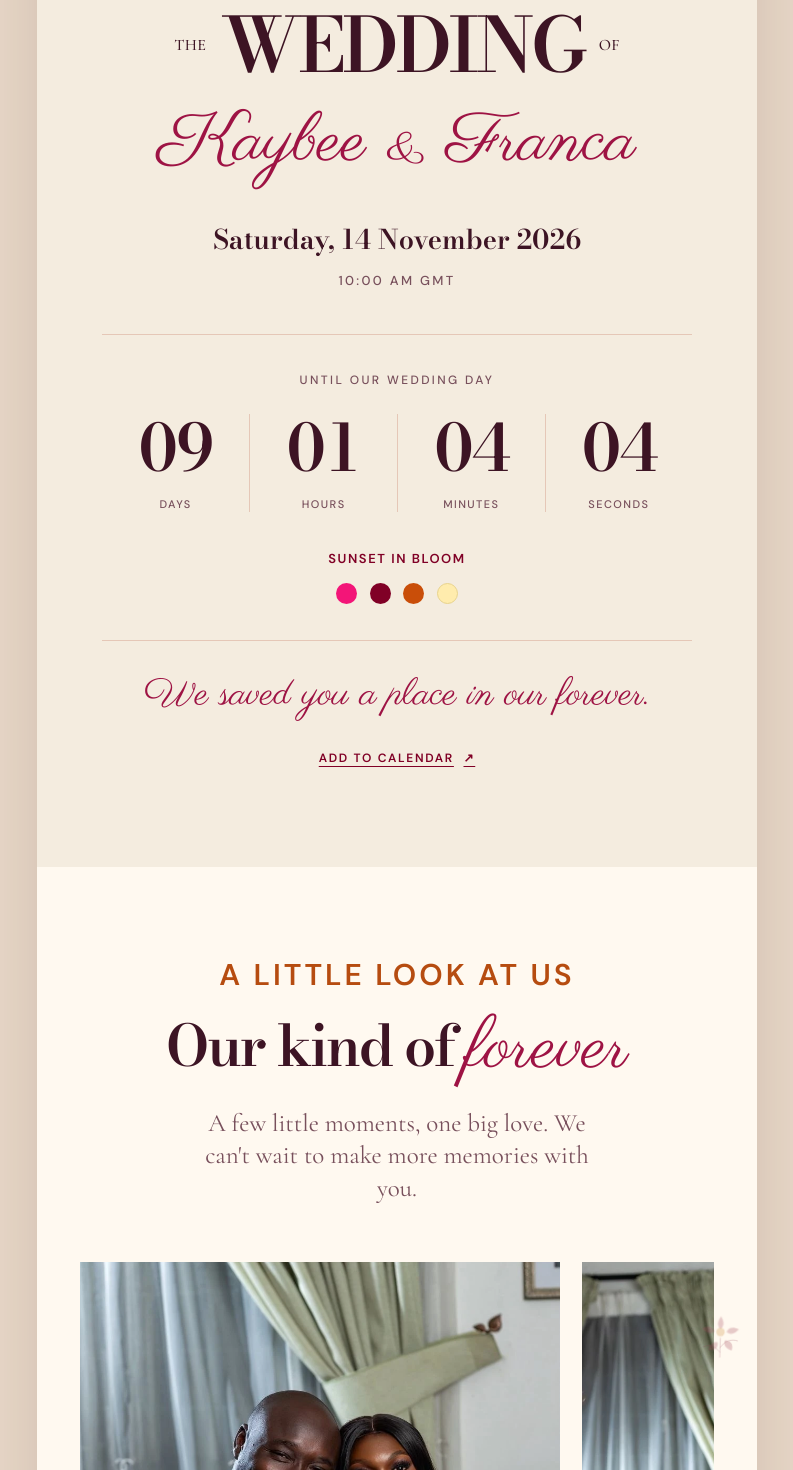
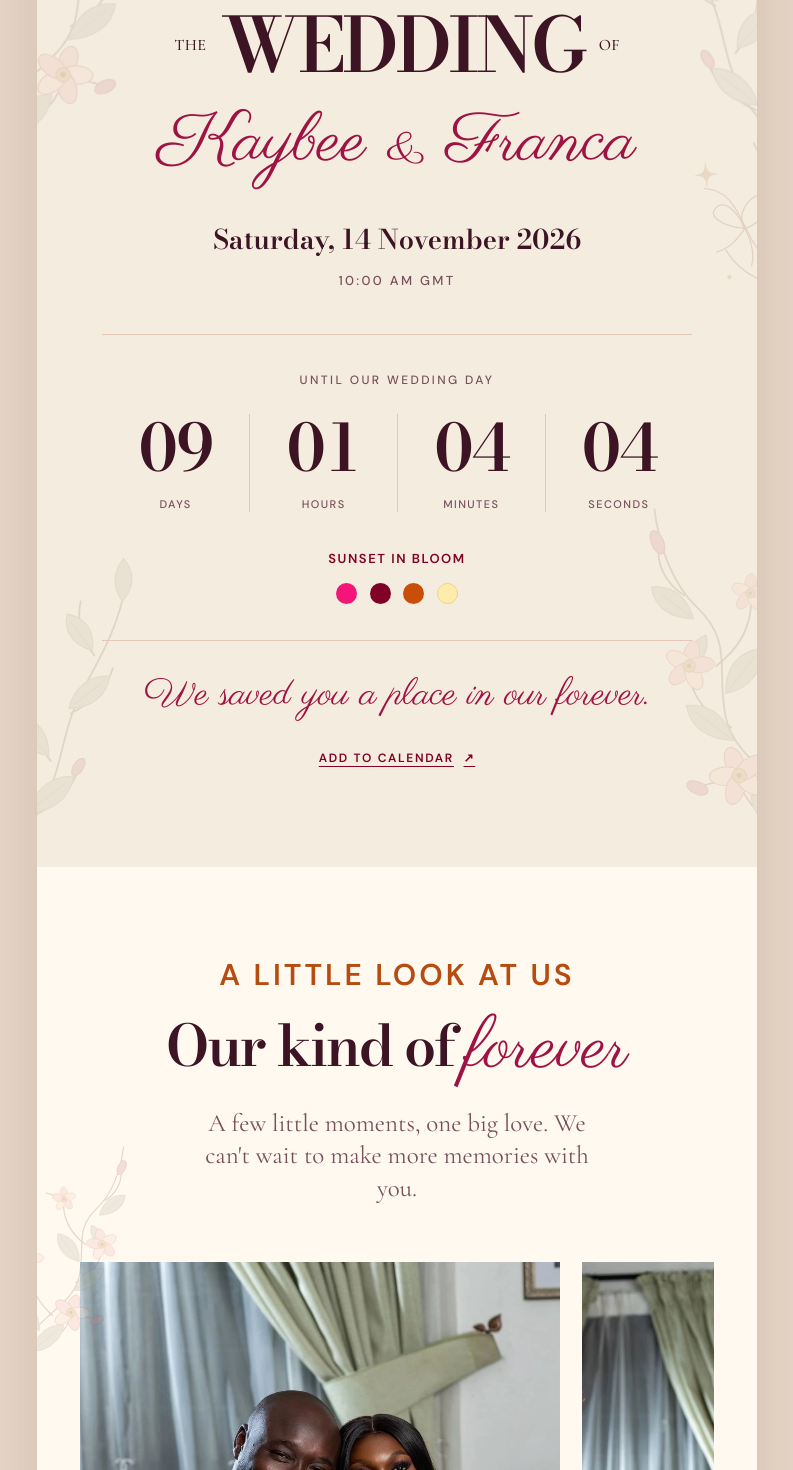
Before and after one commit to fidelnyame-80/Kaybee-Franca, a Next.js app: page / in a window 1280 px wide. Shown: the part 1000-2470 px from the top of the page, without its empty margins (243-1036 px from the left). Built offline with nearby package versions, Linux system fonts and the light colour scheme.

Commit message:
Add animated botanical and ribbon accents

```diff
--- a/app/components/DecorativeVines.tsx
+++ b/app/components/DecorativeVines.tsx
@@ -1,50 +1,180 @@
+"use client";
+
+import { useEffect, useRef, type RefObject } from "react";
+import { gsap } from "gsap";
+import { ScrollTrigger } from "gsap/ScrollTrigger";
+
+const positions = [
+  { top: 4, motif: "leaves" }, { top: 10, motif: "ribbon" },
+  { top: 19, motif: "flower" }, { top: 25, motif: "leaves" },
+  { top: 34, motif: "ribbon" }, { top: 40, motif: "flower" },
+  { top: 49, motif: "leaves" }, { top: 55, motif: "ribbon" },
+  { top: 64, motif: "flower" }, { top: 70, motif: "leaves" },
+  { top: 79, motif: "ribbon" }, { top: 85, motif: "flower" },
+  { top: 93, motif: "leaves" }, { top: 97, motif: "ribbon" },
+] as const;
+
+function Blossom({ x, y, size = 1, turn = 0 }: { x: number; y: number; size?: number; turn?: number }) {
+  return (
+    <g transform={`translate(${x} ${y}) rotate(${turn}) scale(${size})`}>
+      <g className="decorative-vines__petals">
+        <ellipse cx="0" cy="-13" rx="9" ry="16" />
+        <ellipse cx="0" cy="-13" rx="9" ry="16" transform="rotate(72)" />
+        <ellipse cx="0" cy="-13" rx="9" ry="16" transform="rotate(144)" />
+        <ellipse cx="0" cy="-13" rx="9" ry="16" transform="rotate(216)" />
+        <ellipse cx="0" cy="-13" rx="9" ry="16" transform="rotate(288)" />
+      </g>
+      <circle className="decorative-vines__center" r="7" />
+      <circle className="decorative-vines__center-dot" r="2.5" />
+    </g>
+  );
+}
+
+function FloralSprig() {
+  return (
+    <svg viewBox="0 0 180 420" fill="none" focusable="false" aria-hidden="true">
+      <g className="decorative-vines__stems">
+        <path d="M3 411C51 381 70 347 69 307c-1-54 57-66 62-113 4-40-12-59 16-91 16-18 26-48 27-82" />
+        <path d="M61 345c-20-28-30-43-30-72M73 300c22-7 45-26 51-49M100 250c-24-19-35-39-38-63M127 204c19-11 30-26 31-49M135 153c-22-14-31-31-33-49M156 93c11-8 19-22 18-36" />
+        <path d="M31 273c-9-12-17-18-28-22M124 251c13-5 25-4 37 1M62 187c-8-10-17-15-28-17M102 104c-6-8-14-13-24-14" />
+      </g>
+      <g className="decorative-vines__leaves">
+        <path d="M54 350c-26-1-42-15-44-36 23-2 39 11 44 36Z" />
+        <path d="M77 300c4-24 18-38 39-39-1 20-16 35-39 39Z" />
+        <path d="M85 271c-25-3-37-18-37-37 21 0 35 13 37 37Z" />
+        <path d="M126 215c5-21 17-32 36-32-1 18-15 29-36 32Z" />
+        <path d="M129 176c-22-3-32-17-31-34 18 1 30 13 31 34Z" />
+        <path d="M150 113c4-19 15-29 32-29-1 17-13 27-32 29Z" />
+        <path d="M34 281c-17-2-27-11-29-25 15 0 25 9 29 25Z" />
+        <path d="M158 154c-13-6-19-15-17-27 13 4 19 14 17 27Z" />
+      </g>
+      <g className="decorative-vines__leaf-veins">
+        <path d="M16 321l36 27M110 267l-31 31M53 240l30 29M155 189l-27 24M103 148l24 26M175 90l-23 21" />
+      </g>
+      <Blossom x={28} y={265} size={0.76} turn={-12} />
+      <Blossom x={124} y={244} size={0.84} turn={15} />
+      <Blossom x={62} y={178} size={0.7} turn={10} />
+      <Blossom x={157} y={151} size={0.72} turn={-17} />
+      <Blossom x={102} y={96} size={0.55} turn={-8} />
+      <g className="decorative-vines__buds">
+        <ellipse cx="174" cy="48" rx="5" ry="10" transform="rotate(18 174 48)" />
+        <ellipse cx="5" cy="250" rx="5" ry="9" transform="rotate(-36 5 250)" />
+        <ellipse cx="159" cy="251" rx="5" ry="9" transform="rotate(62 159 251)" />
+      </g>
+    </svg>
+  );
+}
+
+function LeafSprig() {
+  return (
+    <svg viewBox="0 0 180 420" fill="none" focusable="false" aria-hidden="true">
+      <g className="decorative-vines__stems">
+        <path d="M3 408C65 369 55 312 97 263c30-34 25-67 34-100 8-32 30-59 35-112" />
+        <path d="M43 363c-14-21-24-36-27-62M64 325c20-14 37-27 44-48M81 284c-17-20-26-38-26-62M104 250c19-11 32-24 36-43M117 202c-16-16-22-33-23-52M130 162c16-10 28-23 31-40M145 113c-11-12-17-27-15-43" />
+      </g>
+      <g className="decorative-vines__leaves">
+        <path d="M42 357C20 354 7 341 7 322c20 1 33 14 35 35Z" />
+        <path d="M65 320c4-22 18-36 38-37-2 20-16 33-38 37Z" />
+        <path d="M79 280c-22-2-34-15-34-33 20 1 32 13 34 33Z" />
+        <path d="M102 246c4-20 17-32 35-33-2 18-14 30-35 33Z" />
+        <path d="M115 198c-20-2-30-14-29-31 18 2 28 13 29 31Z" />
+        <path d="M128 158c3-18 15-29 31-29-1 16-12 27-31 29Z" />
+        <path d="M143 109c-17-3-25-14-23-28 16 2 24 13 23 28Z" />
+        <path d="M164 67c-9-11-10-23-2-35 10 10 11 22 2 35Z" />
+      </g>
+      <g className="decorative-vines__leaf-veins">
+        <path d="m13 328 27 27m57-66-30 29m-17-65 27 25m54-59-27 25m-14-70 23 22m40-61-23 21m-7-69 18 20" />
+      </g>
+      <g className="decorative-vines__buds">
+        <ellipse cx="16" cy="299" rx="4" ry="8" transform="rotate(-27 16 299)" />
+        <ellipse cx="140" cy="205" rx="4" ry="8" transform="rotate(28 140 205)" />
+        <ellipse cx="94" cy="147" rx="4" ry="8" transform="rotate(-15 94 147)" />
+      </g>
+    </svg>
+  );
+}
+
+function RibbonMotif() {
+  return (
+    <svg viewBox="0 0 180 250" fill="none" focusable="false" aria-hidden="true">
+      <g className="decorative-vines__ribbon">
+        <path d="M18 195c44-6 62-36 73-67 11-31 21-53 50-57" />
+        <path d="M91 128c-22-7-40-24-31-37 7-11 26-3 34 17 2 5 2 13-3 20Zm2 0c5-20 21-40 34-31 14 10-5 26-34 31Z" />
+        <path d="M92 128c-7 18-10 35-4 50m5-49c12 14 21 23 39 27" />
+        <path d="M36 207c45-3 70-25 84-53" />
+      </g>
+      <g className="decorative-vines__sparkles">
+        <path d="M137 37c0 11-5 16-14 16 9 0 14 5 14 16 0-11 5-16 14-16-9 0-14-5-14-16Z" />
+        <path d="M39 77c0 7-3 10-9 10 6 0 9 3 9 10 0-7 3-10 9-10-6 0-9-3-9-10Z" />
+        <circle cx="118" cy="190" r="2.5" />
+        <circle cx="61" cy="54" r="2" />
+      </g>
+    </svg>
+  );
+}
+
+function useFloralMotion(rootRef: RefObject<HTMLDivElement | null>) {
+  useEffect(() => {
+    if (!rootRef.current) return;
+    gsap.registerPlugin(ScrollTrigger);
+    const media = gsap.matchMedia();
+
+    media.add("(prefers-reduced-motion: no-preference)", () => {
+      const ornaments = rootRef.current?.querySelectorAll<HTMLElement>(".decorative-vines__ornament") ?? [];
+      ornaments.forEach((ornament, index) => {
+        gsap.fromTo(ornament, { y: index % 2 ? 34 : 42, rotation: index % 2 ? -5 : 5, autoAlpha: 0.35 }, {
+          y: index % 2 ? -38 : -30,
+          rotation: index % 2 ? 5 : -5,
+          autoAlpha: 1,
+          ease: "none",
+          scrollTrigger: {
+            trigger: ornament,
+            start: "top bottom",
+            end: "bottom top",
+            scrub: 1,
+            invalidateOnRefresh: true,
+          },
+        });
+      });
+    });
+
+    return () => media.revert();
+  }, [rootRef]);
+}
+
 export default function DecorativeVines() {
+  const rootRef = useRef<HTMLDivElement>(null);
+  useFloralMotion(rootRef);
+
   return (
-    <div className="decorative-vines" aria-hidden="true">
-      <svg className="decorative-vines__ornament decorative-vines__sprig decorative-vines__sprig--one" viewBox="0 0 120 300" fill="none" xmlns="http://www.w3.org/2000/svg">
-        <path className="decorative-vines__stroke" d="M12 290C94 222 13 153 94 105 127 85 80 38 108 8" />
-        <path className="decorative-vines__petal" d="M75 143c-31-5-43-27-39-48 24 3 39 19 39 48Z" />
-        <path className="decorative-vines__petal" d="M74 151c23-18 44-14 58-3-14 19-36 25-58 3Z" />
-        <path className="decorative-vines__petal" d="M39 213c-27-7-34-27-28-45 21 5 32 21 28 45Z" />
-        <path className="decorative-vines__petal" d="M40 222c23-18 43-14 57-3-14 19-36 25-57 3Z" />
-        <path className="decorative-vines__petal" d="M92 76c-3-22 9-35 24-43 5 19-2 35-24 43Z" />
-      </svg>
-
-      <svg className="decorative-vines__ornament decorative-vines__bloom decorative-vines__bloom--one" viewBox="0 0 120 120" fill="none" xmlns="http://www.w3.org/2000/svg">
-        <path className="decorative-vines__stroke" d="M60 66v45M60 99c-16-18-29-17-40-11M60 88c13-18 27-21 41-17" />
-        <path className="decorative-vines__petal" d="M60 14c8 12 9 22 0 30-9-8-8-18 0-30Z" />
-        <path className="decorative-vines__petal" d="M104 44c-10 11-20 14-30 6 5-11 15-14 30-6Z" />
-        <path className="decorative-vines__petal" d="M88 94c-14-4-21-12-17-23 13 0 21 7 17 23Z" />
-        <path className="decorative-vines__petal" d="M32 94c4-14 12-21 23-17 0 13-7 21-23 17Z" />
-        <path className="decorative-vines__petal" d="M16 44c15-8 25-5 30 6-10 8-20 5-30-6Z" />
-        <circle className="decorative-vines__center" cx="60" cy="51" r="10" />
-      </svg>
-
-      <svg className="decorative-vines__ornament decorative-vines__sprig decorative-vines__sprig--two" viewBox="0 0 120 300" fill="none" xmlns="http://www.w3.org/2000/svg">
-        <path className="decorative-vines__stroke" d="M104 292C18 223 104 153 25 104 0 88 38 39 15 8" />
-        <path className="decorative-vines__petal" d="M44 143c31-5 43-27 39-48-24 3-39 19-39 48Z" />
-        <path className="decorative-vines__petal" d="M43 151c-23-18-44-14-58-3 14 19 36 25 58 3Z" />
-        <path className="decorative-vines__petal" d="M81 213c27-7 34-27 28-45-21 5-32 21-28 45Z" />
-        <path className="decorative-vines__petal" d="M80 222c-23-18-43-14-57-3 14 19 36 25 57 3Z" />
-        <path className="decorative-vines__petal" d="M28 76c3-22-9-35-24-43-5 19 2 35 24 43Z" />
-      </svg>
-
-      <svg className="decorative-vines__ornament decorative-vines__bloom decorative-vines__bloom--two" viewBox="0 0 120 120" fill="none" xmlns="http://www.w3.org/2000/svg">
-        <path className="decorative-vines__stroke" d="M60 66v45M60 99c-16-18-29-17-40-11M60 88c13-18 27-21 41-17" />
-        <path className="decorative-vines__petal" d="M60 14c8 12 9 22 0 30-9-8-8-18 0-30Z" />
-        <path className="decorative-vines__petal" d="M104 44c-10 11-20 14-30 6 5-11 15-14 30-6Z" />
-        <path className="decorative-vines__petal" d="M88 94c-14-4-21-12-17-23 13 0 21 7 17 23Z" />
-        <path className="decorative-vines__petal" d="M32 94c4-14 12-21 23-17 0 13-7 21-23 17Z" />
-        <path className="decorative-vines__petal" d="M16 44c15-8 25-5 30 6-10 8-20 5-30-6Z" />
-        <circle className="decorative-vines__center" cx="60" cy="51" r="10" />
-      </svg>
-
-      <svg className="decorative-vines__ornament decorative-vines__heart decorative-vines__heart--one" viewBox="0 0 100 130" fill="none" xmlns="http://www.w3.org/2000/svg">
-        <path className="decorative-vines__stroke" d="M50 119V53m0 35C34 66 20 71 8 68m42 3c15-19 29-20 42-13" />
-        <path className="decorative-vines__heart-path" d="M50 49C18 28 26 6 41 8c7 1 10 8 9 13 0-5 5-12 12-13 16-2 23 21-12 41Z" />
-        <path className="decorative-vines__petal" d="M15 66c14-8 25-5 30 7-10 8-21 6-30-7Z" />
-        <path className="decorative-vines__petal" d="M91 56c-15-6-25-2-29 10 11 7 21 3 29-10Z" />
-      </svg>
+    <div ref={rootRef} className="decorative-vines" aria-hidden="true">
+      {positions.map(({ top, motif }, index) => (
+        <div
+          key={top}
+          className={`decorative-vines__ornament decorative-vines__ornament--${index % 2 ? "right" : "left"}`}
+          style={{ top: `${top}%` }}
+        >
+          {motif === "flower" ? <FloralSprig /> : motif === "leaves" ? <LeafSprig /> : <RibbonMotif />}
+        </div>
+      ))}
     </div>
   );
 }
+
+export function InvitationFlorals() {
+  const rootRef = useRef<HTMLDivElement>(null);
+  useFloralMotion(rootRef);
+
+  return (
+    <div ref={rootRef} className="invitation-florals" aria-hidden="true">
+      {["top-left", "top-right", "bottom-left", "bottom-right"].map((placement, index) => (
+        <div
+          key={placement}
+          className={`decorative-vines__ornament invitation-florals__sprig invitation-florals__sprig--${placement}${index % 2 ? " decorative-vines__ornament--right" : ""}`}
+        >
+          {index === 0 || index === 3 ? <FloralSprig /> : <LeafSprig />}
+        </div>
+      ))}
+    </div>
+  );
+}
--- a/app/globals.css
+++ b/app/globals.css
@@ -37,59 +37,28 @@ a { color: inherit; text-decoration: none; }
 }
 .decorative-vines__ornament {
   position: absolute;
-  overflow: visible;
+  width: clamp(76px, 19cqw, 138px);
   transform-origin: center;
-  opacity: .58;
 }
-.decorative-vines__sprig { width: clamp(54px, 10cqw, 88px); height: auto; }
-.decorative-vines__sprig--one {
-  top: 5%;
-  left: -12px;
-  animation: sprig-sway 9s ease-in-out infinite alternate;
+.decorative-vines__ornament--left { left: -8cqw; }
+.decorative-vines__ornament--right { right: -8cqw; }
+.decorative-vines__ornament svg { display: block; width: 100%; height: auto; overflow: visible; opacity: .68; }
+.decorative-vines__ornament--right svg { transform: scaleX(-1); }
+.decorative-vines__stems, .decorative-vines__leaf-veins {
+  stroke: #8d6c58;
+  stroke-width: 1.5;
+  stroke-linecap: round;
+  stroke-linejoin: round;
 }
-.decorative-vines__sprig--two {
-  top: 43%;
-  right: -14px;
-  animation: sprig-sway-reverse 11s ease-in-out infinite alternate;
-}
-.decorative-vines__bloom { width: clamp(42px, 7cqw, 66px); height: auto; }
-.decorative-vines__bloom--one {
-  top: 21%;
-  right: 8px;
-  animation: bloom-drift 12s ease-in-out infinite alternate;
-}
-.decorative-vines__bloom--two {
-  top: 66%;
-  left: 7px;
-  animation: bloom-drift-reverse 10s ease-in-out infinite alternate;
-}
-.decorative-vines__heart {
-  top: 85%;
-  right: 4px;
-  width: clamp(45px, 8cqw, 72px);
-  height: auto;
-  animation: heart-drift 8s ease-in-out infinite alternate;
-}
-.decorative-vines__stroke {
-  stroke: #8e3b50;
-  stroke-width: 1.2;
-  stroke-linecap: round;
-  opacity: .72;
-}
-.decorative-vines__petal {
-  fill: #a64e5f;
-  opacity: .48;
-  transform-box: fill-box;
-  transform-origin: center;
-  animation: leaf-sway 5s ease-in-out infinite alternate;
-}
-.decorative-vines__petal:nth-of-type(odd) { animation-delay: -2.5s; }
-.decorative-vines__center { fill: #d29a51; opacity: .55; }
-.decorative-vines__heart-path {
-  fill: rgba(243, 21, 120, .12);
-  stroke: #9e1344;
-  stroke-width: 1.5;
-}
+.decorative-vines__leaf-veins { stroke: #8a8069; stroke-width: .8; opacity: .7; }
+.decorative-vines__leaves { fill: #b7b6a0; stroke: #93937d; stroke-width: 1; }
+.decorative-vines__petals { fill: #efb1ae; stroke: #b95d69; stroke-width: 1; }
+.decorative-vines__petals ellipse:nth-child(even) { fill: #f6d1bc; }
+.decorative-vines__center { fill: #d29a51; stroke: #a56e37; stroke-width: 1; }
+.decorative-vines__center-dot { fill: #8c4c3b; }
+.decorative-vines__buds { fill: #cf7f88; stroke: #9e5961; stroke-width: 1; }
+.decorative-vines__ribbon { stroke: #b17e70; stroke-width: 1.6; stroke-linecap: round; stroke-linejoin: round; }
+.decorative-vines__sparkles { fill: #c99c67; stroke: #c99c67; stroke-width: .8; }
 .site-shell { position: relative; z-index: 1; }
 
 .wedding-loader {
@@ -286,10 +255,21 @@ a { color: inherit; text-decoration: none; }
 .portrait--rsvp { background-image: linear-gradient(155deg, #c19277, #9e594a 58%, #663c3f); }
 
 .wedding-invitation {
+  position: relative;
+  overflow: hidden;
   padding: 9cqw 5cqw;
   background: #f4ecdf;
 }
+.invitation-florals { position: absolute; inset: 0; overflow: hidden; pointer-events: none; }
+.invitation-florals__sprig { width: clamp(120px, 31cqw, 220px); }
+.invitation-florals__sprig svg { opacity: .5; }
+.invitation-florals__sprig--top-left { top: -9cqw; left: -17cqw; }
+.invitation-florals__sprig--top-right { top: -4cqw; right: -17cqw; }
+.invitation-florals__sprig--bottom-left { bottom: -16cqw; left: -18cqw; }
+.invitation-florals__sprig--bottom-right { right: -18cqw; bottom: -12cqw; }
 .wedding-invitation__card {
+  position: relative;
+  z-index: 1;
   padding: 3cqw 4cqw;
   text-align: center;
 }
@@ -898,15 +878,6 @@ a { color: inherit; text-decoration: none; }
 .reveal--pending { visibility: hidden; opacity: 0; transform: translateY(12px); }
 .reveal--visible { visibility: visible; opacity: 1; transform: none; }
 
-@keyframes sprig-sway { from { transform: rotate(-4deg); } to { transform: rotate(4deg); } }
-@keyframes sprig-sway-reverse { from { transform: rotate(4deg); } to { transform: rotate(-4deg); } }
-@keyframes bloom-drift { from { transform: translate(0, 0) rotate(-7deg); } to { transform: translate(-6px, 12px) rotate(7deg); } }
-@keyframes bloom-drift-reverse { from { transform: translate(0, 0) rotate(7deg); } to { transform: translate(6px, -10px) rotate(-7deg); } }
-@keyframes heart-drift { from { transform: translateY(-5px) rotate(-5deg); } to { transform: translateY(8px) rotate(6deg); } }
-@keyframes leaf-sway {
-  from { transform: rotate(-2deg) scale(.98); }
-  to { transform: rotate(2deg) scale(1.02); }
-}
 @keyframes fade-in { from { opacity: 0; } to { opacity: 1; } }
 @keyframes question-in { from { opacity: 0; transform: translateY(6px); } to { opacity: 1; transform: translateY(0); } }
 @keyframes dialog-in { from { opacity: 0; transform: translateY(8px); } to { opacity: 1; transform: translateY(0); } }
@@ -1031,6 +1002,5 @@ a { color: inherit; text-decoration: none; }
 @media (prefers-reduced-motion: reduce) {
   *, *::before, *::after { animation-duration: .01ms !important; animation-iteration-count: 1 !important; transition-duration: .01ms !important; }
   html { scroll-behavior: auto; }
-  .decorative-vines__ornament, .decorative-vines__petal { animation: none; }
   .reveal, .reveal--pending, .reveal--visible { visibility: visible; opacity: 1; transform: none; }
 }
--- a/app/page.tsx
+++ b/app/page.tsx
@@ -9,7 +9,7 @@ import CoupleMemories from "./components/CoupleMemories";
 import VenueDirections from "./components/VenueDirections";
 import GiftDetails from "./components/GiftDetails";
 import ScrollReveal from "./components/ScrollReveal";
-import DecorativeVines from "./components/DecorativeVines";
+import DecorativeVines, { InvitationFlorals } from "./components/DecorativeVines";
 import { photos, wedding } from "./site-content";
 
 type PhotoSlotProps = {
@@ -59,6 +59,7 @@ export default function Home() {
 
 
         <section className="wedding-invitation" id="our-day" aria-labelledby="day-heading">
+          <InvitationFlorals />
           <ScrollReveal className="wedding-invitation__card">
             <p className="wedding-invitation__eyebrow">A DAY FOR LOVE. A LIFETIME TOGETHER.</p>
             <h2 className="wedding-invitation__heading" id="day-heading">
```
